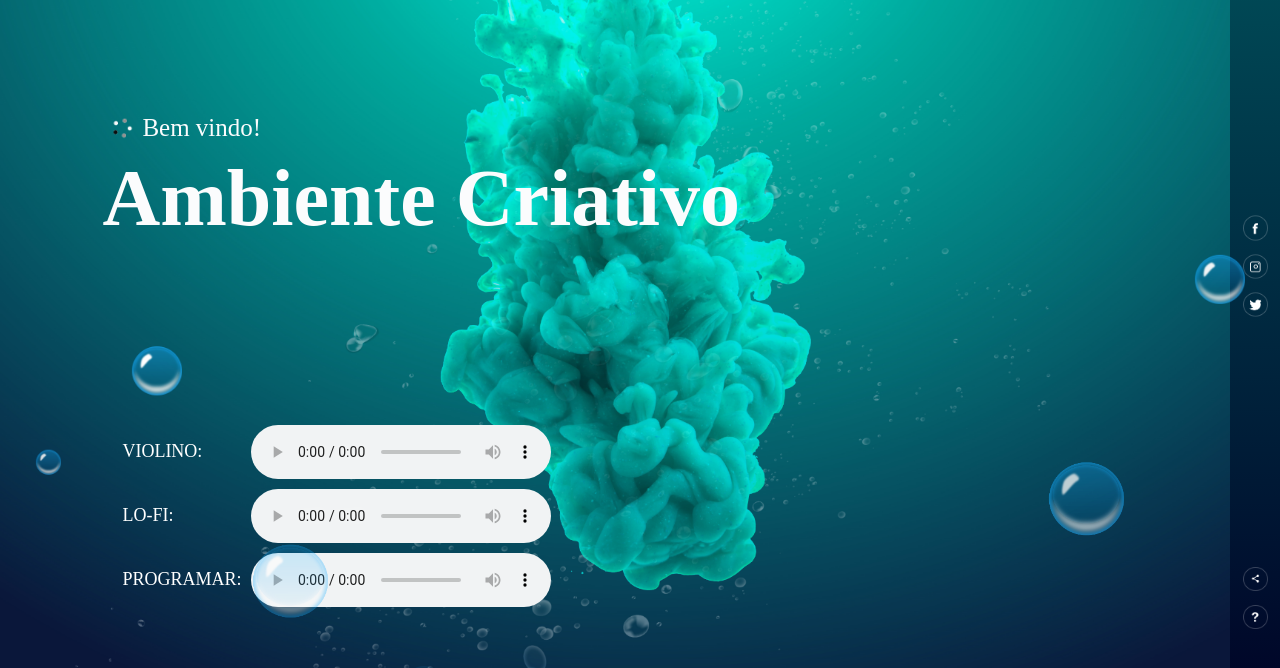
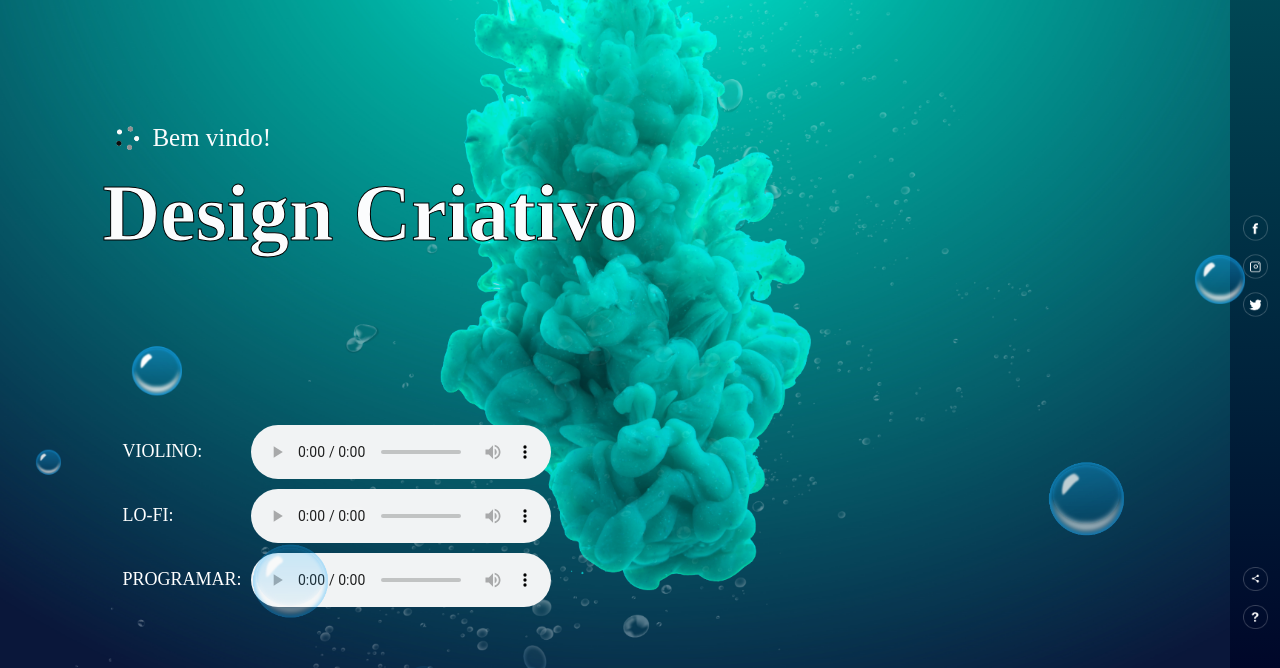
Before and after one commit to rodrigo847/bubble, a plain HTML site: page index.html in a window 1280 px wide. Shown: the part 132-800 px from the top of the page. Drawn offline with Linux system fonts and the light colour scheme.

Commit message:
troca favicon

```diff
--- a/index.html
+++ b/index.html
@@ -5,7 +5,7 @@
     <meta http-equiv="X-UA-Compatible" content="IE=edge">
     <meta name="viewport" content="width=device-width, initial-scale=1.0">
     <link rel="stylesheet" href="style.css">
-    <link rel="shortcut icon" href="/images/bubble.png" type="image/x-icon">
+    <link rel="shortcut icon" href="images/bubble-icon.svg" type="image/x-icon">
     <title>Design Criativo</title>
 </head>
 <body>
@@ -17,7 +17,7 @@
         </div>
         <div class="content">
             <p><img src="images/gif/loader.gif" alt=""> Bem vindo!</p>
-            <h1>Ambiente Criativo</h1>
+            <h1>Design Criativo</h1>
 
            <!-- <button type="button" ></button>-->
 
--- a/style.css
+++ b/style.css
@@ -101,7 +101,7 @@ button:hover {
 }
 
 .content img {
-    height: 40px;
+    height: 50px;
 }
 
 p {
@@ -116,6 +116,8 @@ h1 {
     font-size: 80px;
     margin: 10px 0 30px;
     line-height: 80px;
+    -webkit-text-stroke-width: 1px;
+    -webkit-text-stroke-color: #000;
 }
 
 .side-bar {
```
Also changed, not shown: images/bubble-icon.svg (added).
